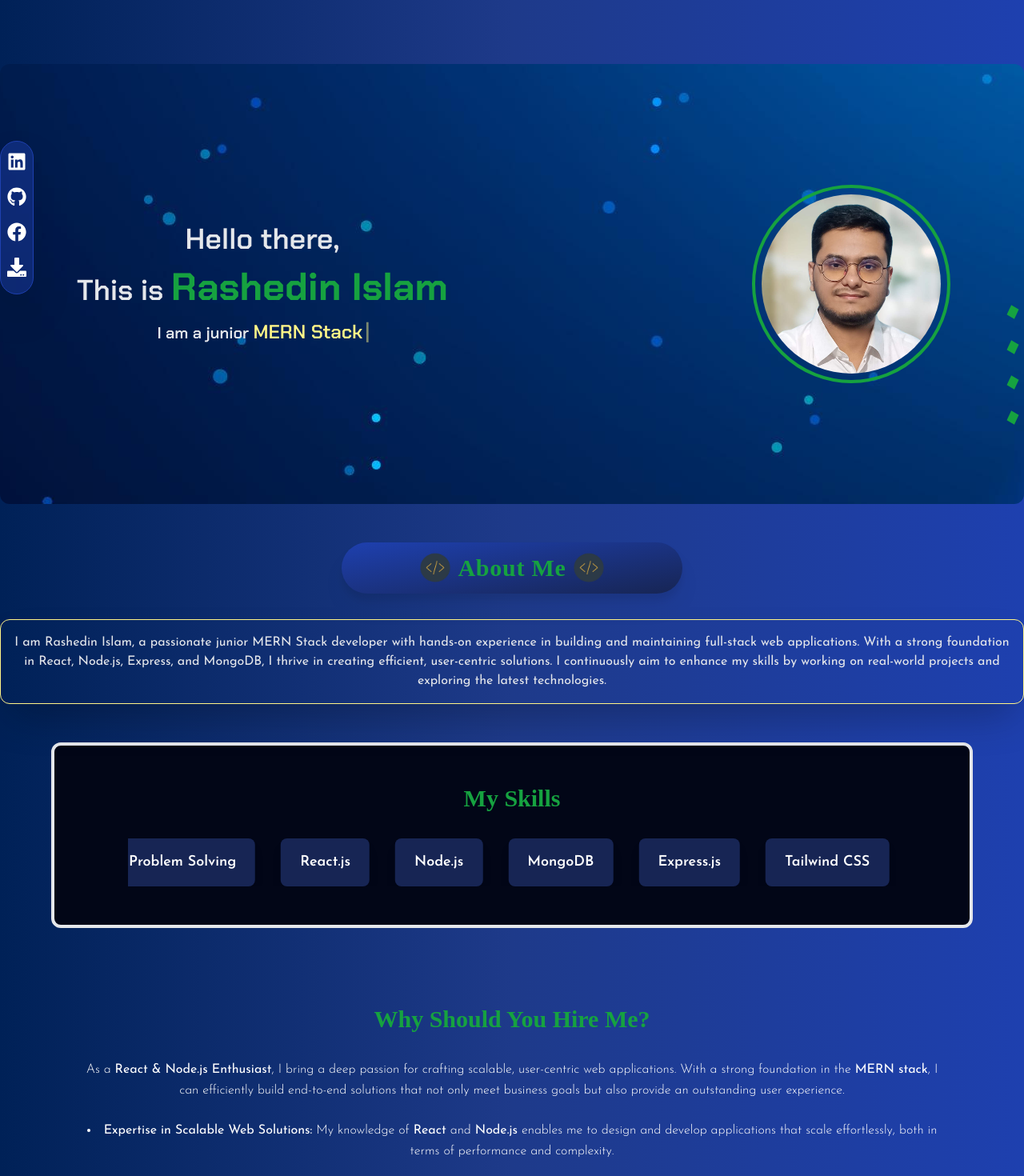
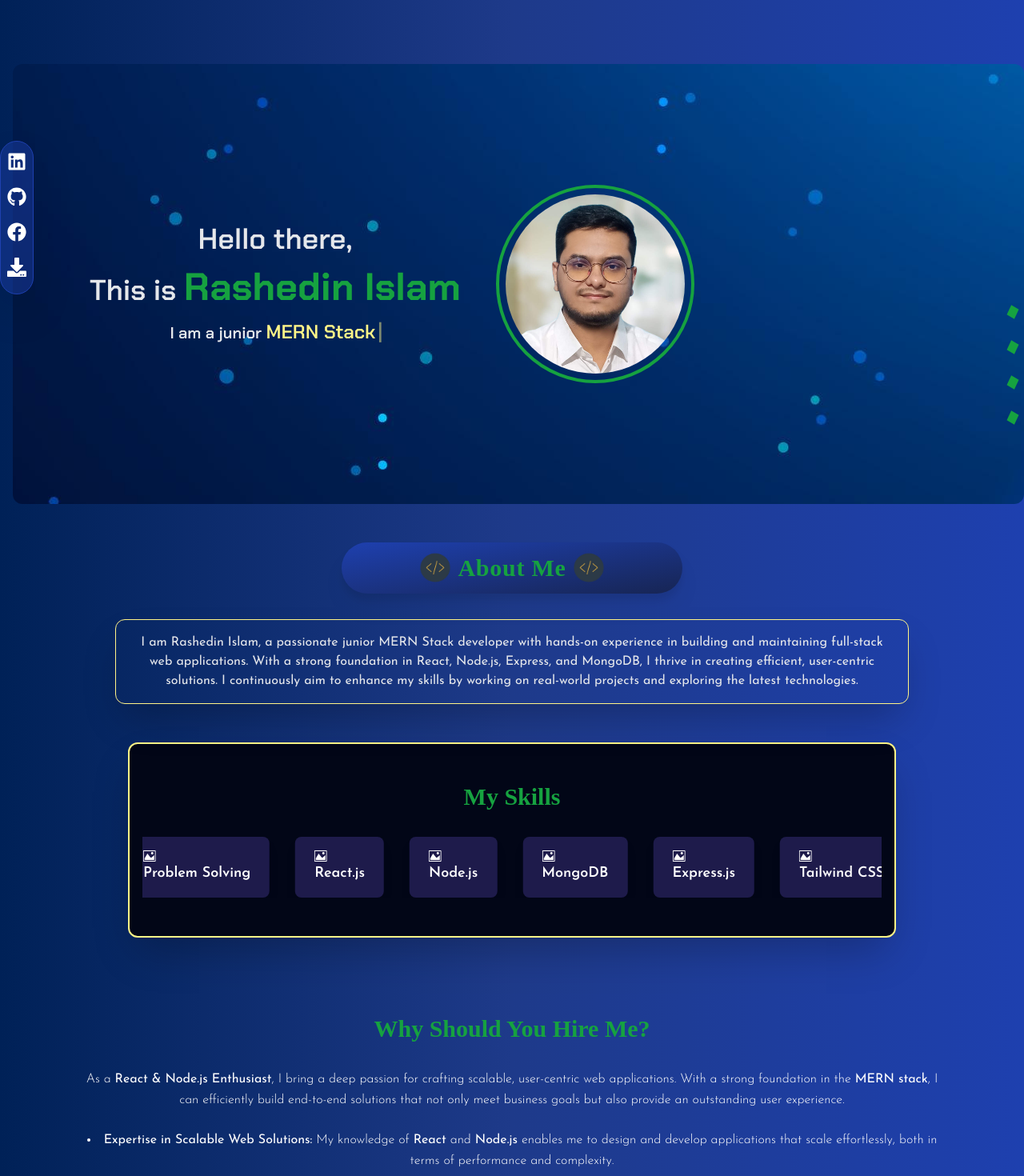
Before and after one commit to Rashedin-063/Example-Portfolio-1, a React (Vite) app: page / in a window 1280 px wide. Shown: the top 1470 px of the page at 80% size. Built offline with nearby package versions, Linux system fonts and the light colour scheme; a web font is replaced by a local one.

Commit message:
style updated

```diff
--- a/src/components/About.jsx
+++ b/src/components/About.jsx
@@ -10,11 +10,8 @@ const About = () => {
     >
       <SectionTitle title='About Me' />
 
-      <div>
-        <div>
 
-        </div>
-        <div className=' border border-yellow-sunshine shadow-2xl p-4 rounded-xl text-pure-white'>
+        <div className=' border border-yellow-sunshine shadow-2xl p-4 rounded-xl text-pure-white mx-12 lg:mx-36'>
           I am Rashedin Islam, a passionate junior MERN Stack developer with
           hands-on experience in building and maintaining full-stack web
           applications. With a strong foundation in React, Node.js, Express, and
@@ -22,7 +19,6 @@ const About = () => {
           continuously aim to enhance my skills by working on real-world
           projects and exploring the latest technologies.
         </div>
-      </div>
     </div>
   );
 }
--- a/src/components/Banner.jsx
+++ b/src/components/Banner.jsx
@@ -5,7 +5,7 @@ import Profile from '../assets/profileImage.jpg';
 const Banner = () => {
   return (
     <div
-      className='h-[550px] flex flex-col-reverse lg:flex-row items-center lg:justify-between justify-center gap-x-0 gap-y-12 lg:px-24 text-gray-200 rounded-xl'
+      className='h-[550px] flex flex-col-reverse lg:flex-row items-center justify-center lg:justify-start lg:ml-4 gap-12 lg:px-24 text-gray-200 rounded-xl'
       style={{
         backgroundImage: `url(${BannerBg})`,
         backgroundPosition: 'center',
--- a/src/components/SkillCard.jsx
+++ b/src/components/SkillCard.jsx
@@ -1,4 +1,5 @@
 import Marquee from 'react-fast-marquee';
+import { ImImage } from 'react-icons/im';
 
 const skills = [
   'React.js',
@@ -16,7 +17,8 @@ const skills = [
 // eslint-disable-next-line react/prop-types
 const SkillCard = ({ skill }) => {
   return (
-    <div className='bg-blue-950 text-white py-4 px-6 rounded-lg shadow-lg mx-4 flex-shrink-0'>
+    <div className='bg-indigo-950 text-white py-4 px-6 rounded-lg shadow-lg mx-4 flex-shrink-0'>
+      <ImImage/>
       <p className='text-lg font-semibold'>{skill}</p>
     </div>
   );
@@ -24,14 +26,14 @@ const SkillCard = ({ skill }) => {
 
 const Skills = () => {
   return (
-    <section className='py-12 bg-slate-950 rounded-xl border-4 w-[90vw] mx-auto'>
-      <div className='max-w-5xl mx-auto'>
+    <section className='py-12 bg-slate-950 rounded-xl border-2 border-yellow-sunshine w-[75vw] max-w-6xl mx-auto shadow-2xl'>
+      <div>
         <h2 className='text-3xl font-bold text-center text-green-lantern mb-8 font-sevillana'>
           My Skills
         </h2>
 
         {/* Marquee for skills */}
-        <div className='mt-6 lg:mx-8'>
+        <div className='mt-6 lg:mx-4'>
           <Marquee direction='right' speed={30}>
             {skills.map((skill) => (
               <SkillCard key={skill.title} skill={skill} />
--- a/src/components/Skills.jsx
+++ /dev/null
@@ -1,55 +0,0 @@
-
-
-const marqueeStyle = {
-  display: 'flex',
-  animation: 'scroll 15s linear infinite',
-  '@keyframes scroll': {
-    '0%': { transform: 'translateX(100%)' },
-    '100%': { transform: 'translateX(-100%)' },
-  },
-};
-
-const skills = [
-  'React.js',
-  'Node.js',
-  'MongoDB',
-  'Express.js',
-  'Tailwind CSS',
-  'JavaScript',
-  'Git & GitHub',
-  'Responsive Design',
-  'RESTful APIs',
-  'Problem Solving',
-];
-
-// eslint-disable-next-line react/prop-types
-const SkillCard = ({ skill }) => {
-  return (
-    <div className='bg-blue-950 text-white py-4 px-6 rounded-lg shadow-lg mx-4 flex-shrink-0'>
-      <p className='text-lg font-semibold'>{skill}</p>
-    </div>
-  );
-};
-
-const Skills = () => {
-  return (
-    <section className='py-12 bg-gray-100'>
-      <div className=''>
-        <h2 className='text-3xl font-bold text-center text-blue-900 mb-8'>
-          Skills
-        </h2>
-
-        {/* Marquee Wrapper */}
-        <div className='overflow-hidden'>
-          <div className='flex gap-6 w-3/4 mx-auto whitespace-nowrap border-4 border-white' style={marqueeStyle}>
-            {skills.map((skill) => (
-              <SkillCard key={skill} skill={skill} />
-            ))}
-          </div>
-        </div>
-      </div>
-    </section>
-  );
-};
-
-export default Skills;
--- a/src/pages/shared/LeftSidebar.jsx
+++ b/src/pages/shared/LeftSidebar.jsx
@@ -3,7 +3,7 @@ import { FaDownload, FaFacebook, FaGithub, FaLinkedin } from 'react-icons/fa';
 
 const LeftSidebar = () => {
   return (
-      <div className='flex flex-col items-center justify-center pb-6 gap-5 h-48 rounded-full pt-4 drop-shadow-2xl mt-24  border border-blue-800 px-2 fixed bg-blue-800 bg-opacity-45'>
+      <div className='flex flex-col items-center justify-center pb-6 gap-5 h-48 rounded-full pt-4 drop-shadow-2xl mt-24  border border-blue-800 px-2 fixed bg-blue-800 bg-opacity-45 z-50'>
         <Link>
           <FaLinkedin className='text-2xl text-white' />
         </Link>
```
Also changed, not shown: src/assets/aboutImage1.jpg (added), src/assets/profileImg.jpg (deleted).
